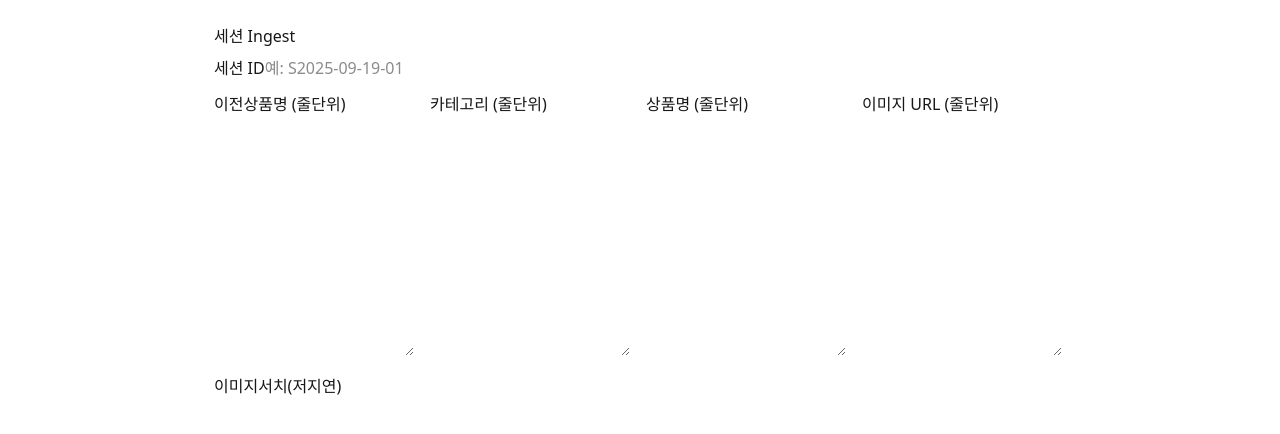
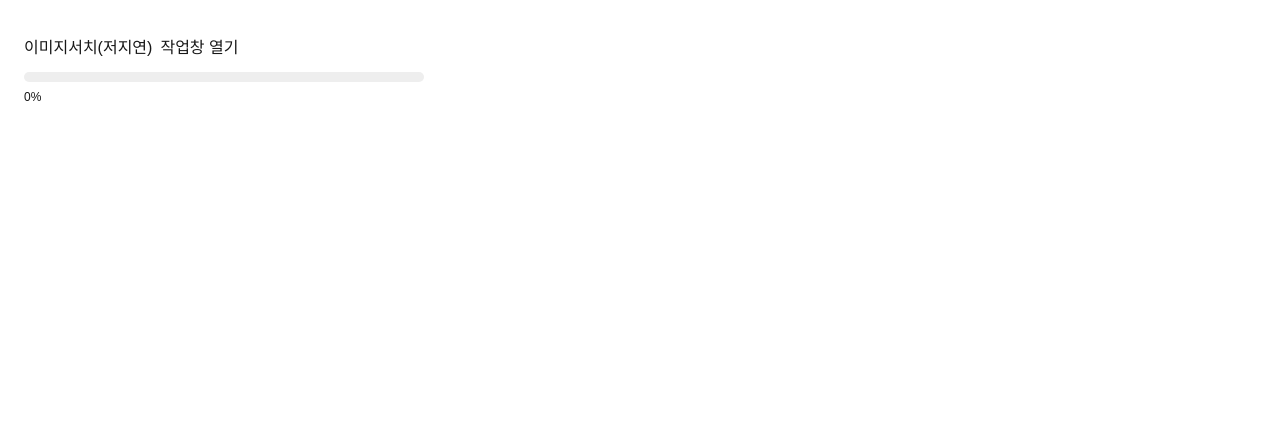
Before and after one commit to potato930922/nextjs-boilerplate, a Next.js app: page /ingest in a window 1280 px wide. Shown: the top 434 px of the page. Built offline with nearby package versions, Linux system fonts and the light colour scheme.

Commit message:
Update page.tsx

```diff
--- a/app/ingest/page.tsx
+++ b/app/ingest/page.tsx
@@ -1,79 +1,47 @@
+// app/ingest/page.tsx (핵심만)
 'use client';
+import { useState, useEffect } from 'react';
+import { useRouter, useSearchParams } from 'next/navigation';
 
-import { useState } from 'react';
-import { useRouter } from 'next/navigation';
+export default function Ingest() {
+  const [pct, setPct] = useState(0);
+  const [busy, setBusy] = useState(false);
+  const [msg, setMsg] = useState('');
+  const router = useRouter();
+  const sp = useSearchParams();
+  const sessionId = sp.get('sid') ?? 'S2025-09-19-01';
 
-export default function IngestPage() {
-  const [sid, setSid] = useState('');
-  const [prevs, setPrevs] = useState('');
-  const [cats, setCats] = useState('');
-  const [names, setNames] = useState('');
-  const [imgs, setImgs] = useState('');
-  const [msg, setMsg] = useState('');
-  const [done, setDone] = useState(false);
-  const router = useRouter();
+  async function startPrefetch() {
+    setBusy(true); setMsg('서버에서 이미지서치 시작…');
+    const r = await fetch(`/api/session/${sessionId}/prefetch?mode=low`, { method: 'POST' });
+    if (!r.ok) { setBusy(false); setMsg('시작 실패'); return; }
 
-  function lines(s:string){ return s.split('\n').map(v=>v.trim()).filter(Boolean); }
-
-  async function onSubmit() {
-    try {
-      setMsg('등록 중...');
-      const P = lines(prevs), C = lines(cats), N = lines(names), I = lines(imgs);
-      const m = Math.max(P.length, C.length, N.length, I.length);
-      const rows = Array.from({length:m}).map((_,i)=>({
-        prev_name: P[i] || N[i] || '',
-        category: C[i] || '',
-        new_name: N[i] || '',
-        src_img_url: I[i] || '',
-      }));
-      const r = await fetch(`/api/session/${sid}/ingest`, {
-        method:'POST',
-        headers:{ 'content-type':'application/json' },
-        body: JSON.stringify({ rows })
-      });
-      const j = await r.json();
-      if (!j.ok) { setMsg('실패: ' + (j.error || r.status)); return; }
-      setMsg(`완료: ${j.inserted}건 등록 + 프리페치`);
-      setDone(true);
-    } catch (e:any) {
-      setMsg('에러: ' + e?.message);
-    }
+    // 진행 폴링
+    const t = setInterval(async () => {
+      const pr = await fetch(`/api/session/${sessionId}/progress`, { cache: 'no-store' });
+      const pj = await pr.json(); // {ok,total,pending,done,skipped,deleted,ratio}
+      if (pj.ok) setPct(Math.round((pj.ratio ?? 0) * 100));
+      if (pj.ok && pj.ratio >= 1) { clearInterval(t); setBusy(false); setMsg('완료!'); }
+    }, 1000);
   }
 
   return (
-    <div style={{padding:24, maxWidth:900, margin:'0 auto', fontFamily:'system-ui'}}>
-      <h2>세션 Ingest</h2>
-
-      <div style={{marginTop:8}}>
-        <label>세션 ID</label>
-        <input value={sid} onChange={e=>setSid(e.target.value)} placeholder="예: S2025-09-19-01" />
+    <div style={{padding:24}}>
+      {/* 열 입력 폼은 기존 그대로 (각 텍스트영역) */}
+      <div style={{marginTop:12, display:'flex', gap:8}}>
+        <button type="button" disabled={busy} onClick={startPrefetch}>이미지서치(저지연)</button>
+        <button type="button" disabled={pct<100} onClick={() => router.push(`/work/${sessionId}`)}>
+          작업창 열기
+        </button>
       </div>
 
-      <div style={{display:'grid', gridTemplateColumns:'repeat(4, 1fr)', gap:12, marginTop:12}}>
-        <div>
-          <div>이전상품명 (줄단위)</div>
-          <textarea rows={10} value={prevs} onChange={e=>setPrevs(e.target.value)} />
+      {/* 진행바 */}
+      <div style={{marginTop:12, width:400}}>
+        <div style={{height:10, background:'#eee', borderRadius:6, overflow:'hidden'}}>
+          <div style={{width:`${pct}%`, height:'100%', background:'#3b82f6', transition:'width .3s'}} />
         </div>
-        <div>
-          <div>카테고리 (줄단위)</div>
-          <textarea rows={10} value={cats} onChange={e=>setCats(e.target.value)} />
-        </div>
-        <div>
-          <div>상품명 (줄단위)</div>
-          <textarea rows={10} value={names} onChange={e=>setNames(e.target.value)} />
-        </div>
-        <div>
-          <div>이미지 URL (줄단위)</div>
-          <textarea rows={10} value={imgs} onChange={e=>setImgs(e.target.value)} />
-        </div>
+        <div style={{marginTop:6, fontSize:12}}>{pct}% {msg}</div>
       </div>
-
-      <div style={{marginTop:12, display:'flex', gap:8}}>
-        <button onClick={onSubmit}>이미지서치(저지연)</button>
-        {done && <button onClick={()=>router.push(`/work/${sid}`)}>작업 시작 (work)</button>}
-      </div>
-
-      <div style={{marginTop:8}}>{msg}</div>
     </div>
   );
 }
```
